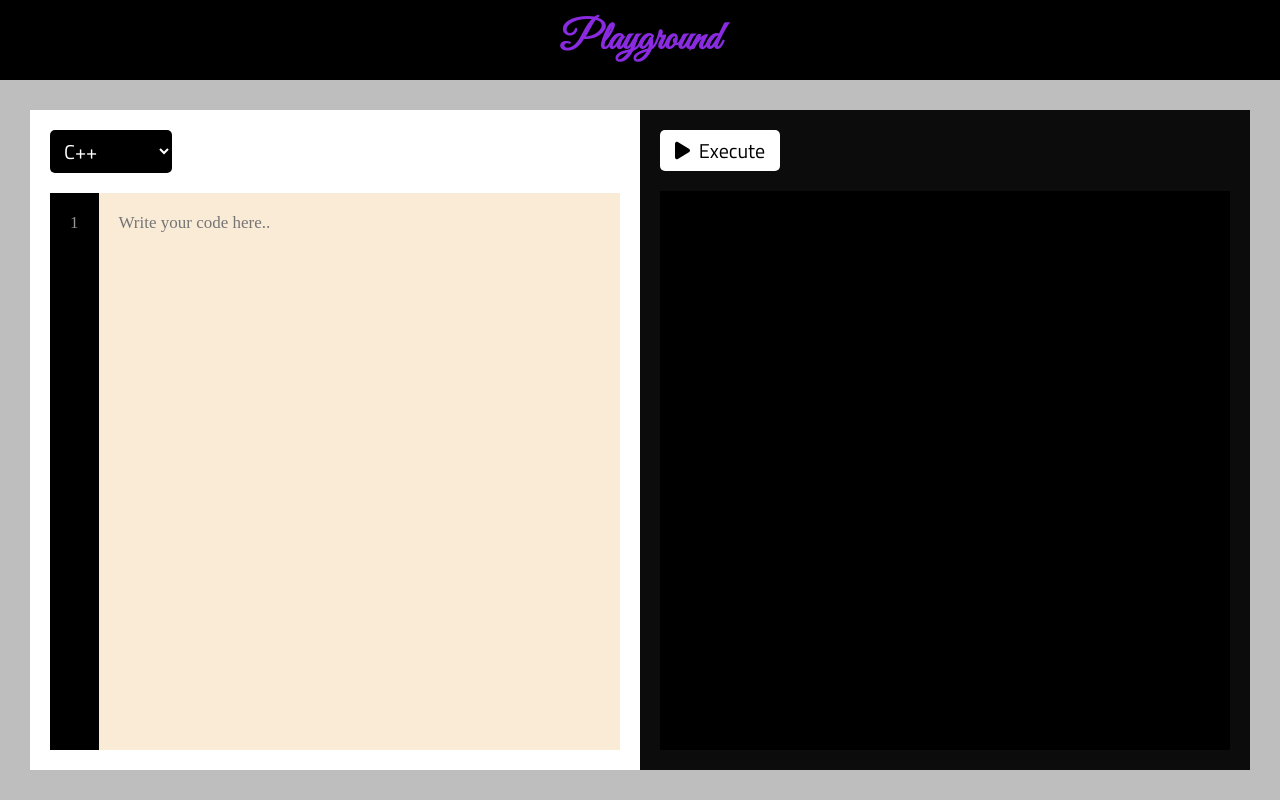
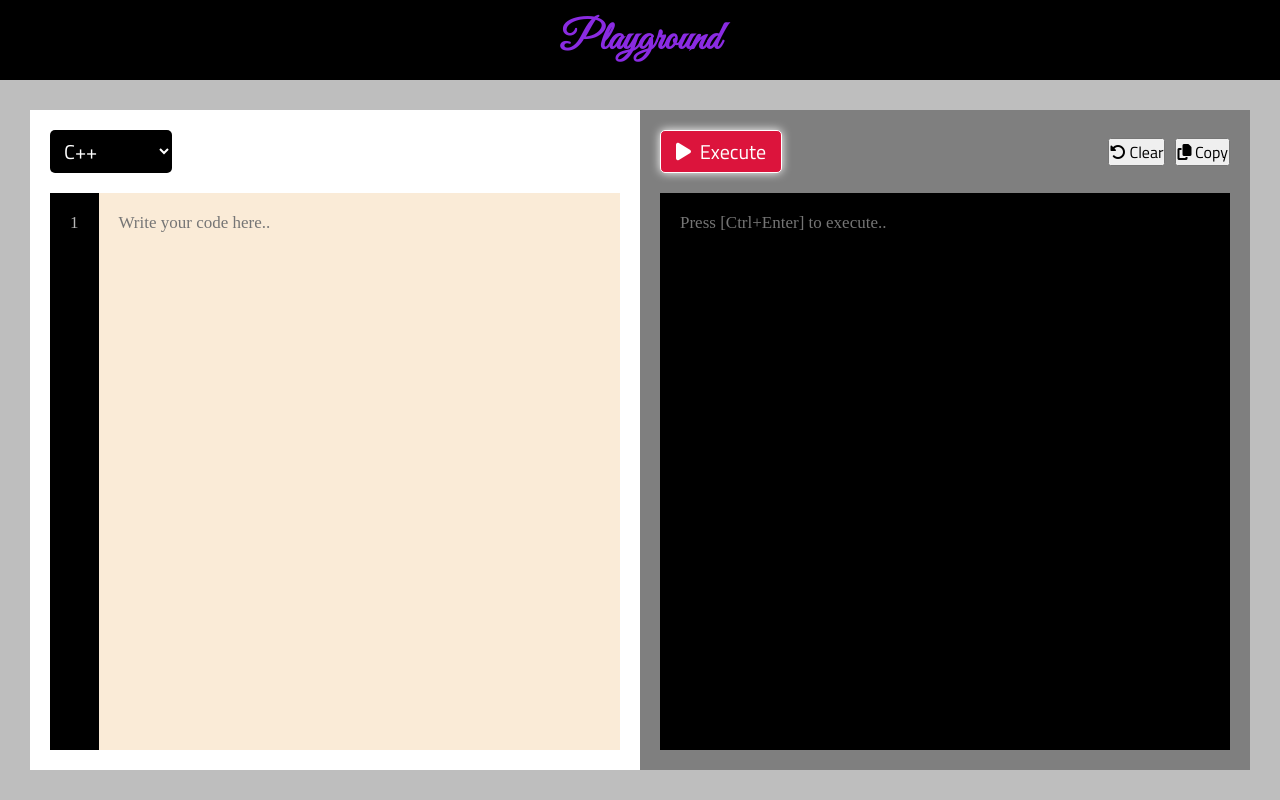
Before and after one commit to tanish0007/runCode, a plain HTML site: page index.html in a window 1280 px wide. Both pictures are taken after a click on the button "Execute". Drawn offline with Linux system fonts and the light colour scheme; a web font is replaced by a local one.

Commit message:
some enhancements

```diff
--- a/script.js
+++ b/script.js
@@ -38,14 +38,31 @@ document.addEventListener("DOMContentLoaded", () => {
     outputActions.classList.add("output-actions");
     const compileBtn = document.createElement("button");
     compileBtn.id = "compileBtn";
+    compileBtn.title = "[Ctrl+Enter]"
     compileBtn.innerHTML = `<i class="fa-solid fa-play"></i>&nbsp;&nbsp;Execute`;
+
+    const outCpClEvents = document.createElement("div");
+    outCpClEvents.classList.add("out-evt-box")
+    const clearConsole = document.createElement("button");
+    clearConsole.id = "clearConsole";
+    clearConsole.innerHTML = `<i class="fa-solid fa-rotate-left"></i> Clear`;
+    const copyConsole = document.createElement("button");
+    copyConsole.id = "copyConsole";
+    copyConsole.innerHTML = `<i class="fa-solid fa-copy"></i> Copy`;
+
     const outputContainer = document.createElement("div");
     outputContainer.classList.add("output-box");
     const output = document.createElement("textarea");
     output.classList.add("output");
+    output.placeholder = "Press [Ctrl+Enter] to execute.."
     output.readOnly = true;
 
+    outCpClEvents.appendChild(clearConsole);
+    outCpClEvents.appendChild(copyConsole);
+
     outputActions.appendChild(compileBtn);
+    outputActions.appendChild(outCpClEvents);
+
     outputContainer.appendChild(output);
 
     codeEditor.appendChild(lineNumbers);
@@ -87,27 +104,44 @@ document.addEventListener("DOMContentLoaded", () => {
 
     textarea.addEventListener('input', updateLineNumbers);
     textarea.addEventListener('scroll', syncScroll);
+    updateLineNumbers();
 
-    updateLineNumbers();
+    textarea.addEventListener('keydown', function(e) {
+        if (e.key === 'Tab') {
+            e.preventDefault();
+            const start = this.selectionStart;
+            const end = this.selectionEnd;
+            this.value = this.value.substring(0, start) + '    ' + this.value.substring(end);
+            this.selectionStart = this.selectionEnd = start + 4;
+            updateLineNumbers();
+        }
+    });
+
+    document.addEventListener('keydown', (evt) => {
+        if ((evt.ctrlKey || evt.metaKey) && evt.key === 'Enter') {
+            evt.preventDefault(); // Prevent default behavior (like inserting a newline)
+            compileAndRunCode(); // Trigger compilation
+        }
+    })
 
 
     let langId = selectionBox.value;
-
-
     selectionBox.addEventListener("change", () => {
         langId = selectionBox.value;
     });
 
-    compileBtn.addEventListener("click", ()=> {
+    compileBtn.addEventListener("click", compileAndRunCode);
+
+    function compileAndRunCode() {
         let data = {
-            code : textarea.value,
-            langId : langId
-        }
+            code: textarea.value,
+            langId: langId
+        };
         console.log(data);
 
-        if(textarea.value.trim() === "")
+        if (textarea.value.trim() === "") {
             alert("Please enter valid code");
-        else {
+        } else {
             output.style.color = "yellow";
             output.value = "Compiling...";
 
@@ -116,7 +150,7 @@ document.addEventListener("DOMContentLoaded", () => {
             xhttp.setRequestHeader("Content-Type", "application/json");
 
             xhttp.onload = () => {
-                 if (xhttp.status === 200) {
+                if (xhttp.status === 200) {
                     let obj = JSON.parse(xhttp.responseText);
                     console.log(obj);
                     let codeId = obj.codeId;
@@ -125,16 +159,16 @@ document.addEventListener("DOMContentLoaded", () => {
                     console.error("Error executing code:", xhttp.status);
                     output.textContent = "Error executing code.";
                 }
-            }
+            };
 
             xhttp.onerror = () => {
                 console.error("Network error while executing the code");
                 output.style.color = "red";
                 output.value = "Error Executing Code";
-            }
+            };
             xhttp.send(JSON.stringify(data));
         }
-    })
+    }
 
     function fetchResponse(codeId){
         let tries = 0;
@@ -184,3 +218,39 @@ document.addEventListener("DOMContentLoaded", () => {
         }, 1000);
     }
 })
+
+
+// let data = {
+//             code : textarea.value,
+//             langId : langId
+//         }
+//         console.log(data);
+
+//         if(textarea.value.trim() === "")
+//             alert("Please enter valid code");
+//         else {
+//             output.style.color = "yellow";
+//             output.value = "Compiling...";
+
+//             let xhttp = new XMLHttpRequest();
+//             xhttp.open("POST", "https://course.codequotient.com/api/executeCode", true);
+//             xhttp.setRequestHeader("Content-Type", "application/json");
+
+//             xhttp.onload = () => {
+//                  if (xhttp.status === 200) {
+//                     let obj = JSON.parse(xhttp.responseText);
+//                     console.log(obj);
+//                     let codeId = obj.codeId;
+//                     fetchResponse(codeId);
+//                 } else {
+//                     console.error("Error executing code:", xhttp.status);
+//                     output.textContent = "Error executing code.";
+//                 }
+//             }
+
+//             xhttp.onerror = () => {
+//                 console.error("Network error while executing the code");
+//                 output.style.color = "red";
+//                 output.value = "Error Executing Code";
+//             }
+//             xhttp.send(JSON.stringify(data));
--- a/style.css
+++ b/style.css
@@ -51,7 +51,7 @@ body{
     row-gap: 20px;
 }
 .output-section{
-    background-color: rgb(12, 12, 12);
+    background-color: rgb(127, 127, 127);
     width: 100%;
     padding: 20px;
     display: flex;
@@ -67,16 +67,30 @@ body{
     background-color: black;
     color: white;
 }
+.selection-box option {
+  background-color: black;
+  color: white;
+  font-size: 20px;
+}
+.selection-box option:hover {
+  background-color: #e0e0e0;
+  cursor: pointer;
+}
+
+.selection-box option:checked {
+  background-color: #8a2be2;
+}
+
 .code-editor{
     width: 100%;
     height: 100%;
     background-color: black;
     display: flex;
 }
+
 .line-numbers{
-    /* background-color: #f5f5f5; */
     background-color: black;
-    color: rgb(148, 148, 148);
+    color: rgb(183, 183, 183);
     padding: 20px;
     font-family: "Cascadia Mono";
     font-size: 17px;
@@ -91,20 +105,33 @@ body{
     font-family: "Cascadia Mono";
     font-size: 17px;
 }
+.output-actions{
+    display: flex;
+    align-items: center;
+    justify-content: space-between;
+}
+.out-evt-box{
+    display: flex;
+    column-gap: 10px;
+}
+.out-evt-box button {
+    font-size: 16px;
+}
 #compileBtn{
     width: fit-content;
     padding: 5px 15px;
     font-size: 20px;
     border-radius: 5px;
-    border: none;
-    background-color: white;
-    color: black;
+    border: 1px solid white;
+    background-color: #dc143c;
+    color: white;
     cursor: pointer;
+    box-shadow: 0 0 10px white;
+    transition: all .3s;
+    font-weight: 500;
 }
 #compileBtn:hover{
     background-color: #8a2be2;
-    color: white;
-    box-shadow: 0 0 10px #8a2be2;
 }
 .output-box {
     width: 100%;
@@ -122,101 +149,3 @@ body{
     font-family: "Cascadia Mono";
     font-size: 17px;
 }
-
-/*
-.code-editor {
-    display: flex;
-    width: 100%;
-    height: 100%;
-    font-family: monospace;
-    line-height: 1.5;
-    border: 1px solid #ccc;
-
-    position: relative;
-    width: 100%;
-    height: 1000%;
-    font-family: monospace;
-    line-height: 1.5;
-    border: 1px solid #ccc;
-    background-color: white;
-}
-
-.line-numbers {
-    width: 40px;
-    padding: 10px;
-    background-color: #f5f5f5;
-    text-align: right;
-    overflow: hidden;
-    user-select: none;
-    color: #666;
-
-    position: absolute;
-    left: 0;
-    top: 0;
-    width: 40px;
-    height: 100%;
-    padding: 10px;
-    background-color: #f5f5f5;
-    text-align: right;
-    overflow: hidden;
-    user-select: none;
-    color: #666;
-    pointer-events: none;
-}
-
-.editor {
-    flex: 1;
-    border: none;
-    resize: none;
-    outline: none;
-    padding: 10px;
-    white-space: pre;
-    overflow-y: auto;
-
-    max-width: 100%;
-    height: 100%;
-    padding: 10px 10px 10px 50px;
-    border: none;
-    resize: none;
-    outline: none;
-    white-space: pre;
-    overflow-y: scroll;
-    background-color: transparent;
-    position: relative;
-    z-index: 1;
-    line-height: 1.5em;
-}
-
-.output-section{
-    width: 100%;
-    padding: 20px;
-}
-.output{
-    width: 100%;
-    height: 400px;
-    background-color: black;
-    overflow-y: scroll;
-    border: none;
-    outline: none;
-    padding: 20px;
-    border-radius: 20px;
-    color: white;
-    scroll-behavior: smooth;
-    resize: none;
-    scrollbar-color: transparent;
-
-    overflow: overlay;
-}
-.output::-webkit-scrollbar {
-    width: 8px;
-}
-
-.output::-webkit-scrollbar-track {
-    background: transparent;
-    margin: 20px;
-}
-
-.output::-webkit-scrollbar-thumb {
-    background-color: white;
-    border-radius: 20px;
-} */
```
